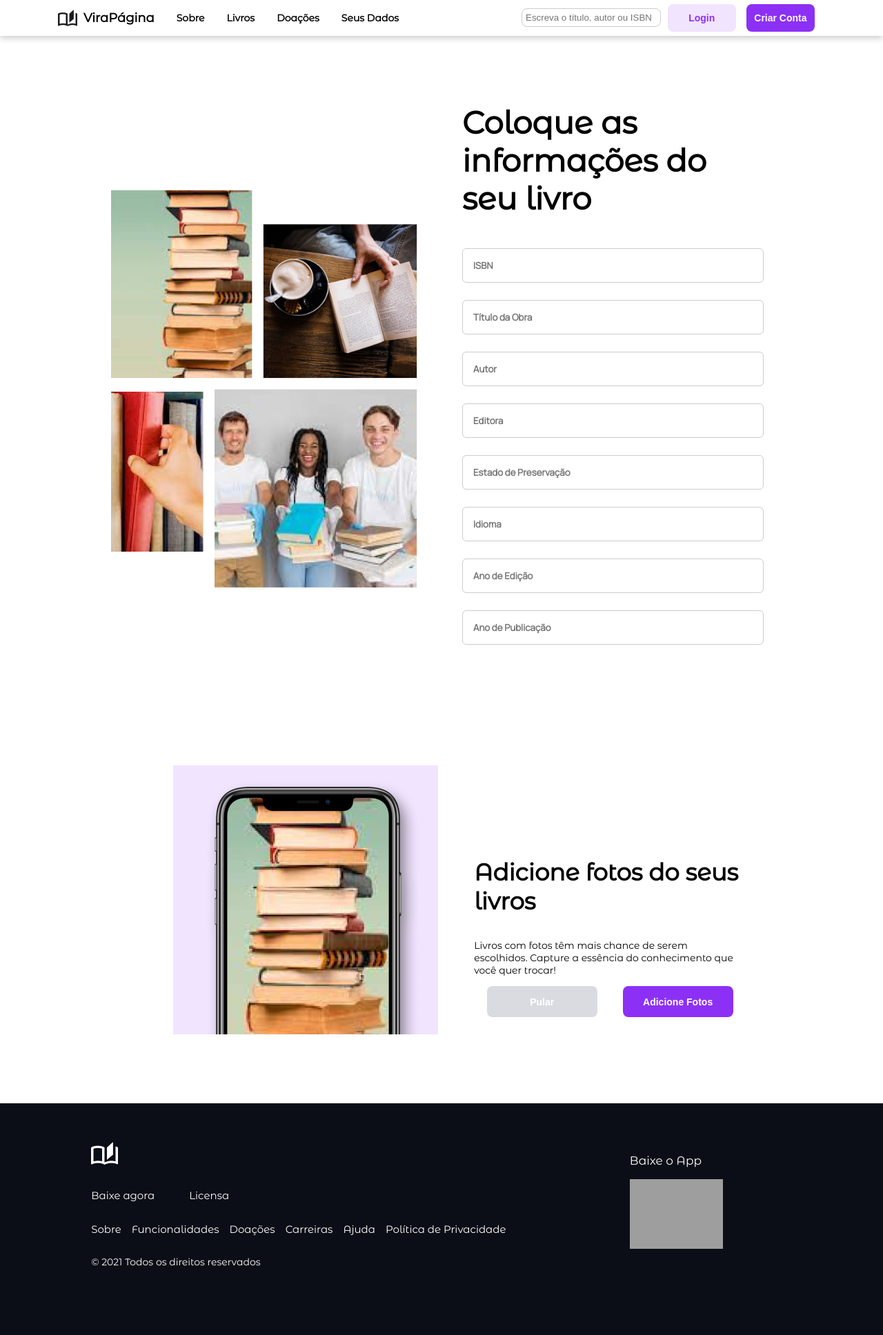
After one commit to Lulq/viraPagina, a Node server app: template views/cadastroLivro.html in a window 1280 px wide. The commit adds this page. Shown: the whole page at 69% size. Run offline with Node 20, Linux system fonts and the light colour scheme; the template is opened without the code that fills it, so the values that code supplies are empty; some libraries are stand-ins or nearby versions; grey boxes are pictures that could not be loaded.

Commit message:
Adicionando view cadastroLivros.html

```diff
--- /dev/null
+++ b/public/css/style-cadastroLivro.css
@@ -0,0 +1,322 @@
+@import url('https://fonts.googleapis.com/css?family=Montserrat+Alternates&display=swap');
+@import url('https://fonts.googleapis.com/css?family=Manrope&display=swap');
+
+
+body {
+  font-family: 'Montserrat Alternates';
+  margin: 0px;
+}
+
+main {
+  display: flex;
+  flex-direction: column;
+  align-items: center;
+}
+
+input {
+  border-radius: 8px;
+  border: 1px solid rgb(204, 204, 204);
+}
+
+
+header {
+  display: flex;
+  width:100%;
+  justify-content: space-around;
+  align-items: center;
+  background-color:white;
+  position:fixed;
+  z-index: 10;
+  top:0;
+  right:0;
+  box-shadow: 0px 2px 10px rgba(0, 0, 0, 0.25);
+
+}
+
+/* Header com campo de busca */
+
+header #wfind.header-right{
+  display: flex;
+  max-width:450px;
+  width:450px;
+  justify-content: space-between;
+  align-items: center;
+}
+
+header #wfind.header-right input {
+  width: 300px;
+  margin: 10px 10px;
+  padding: 5px;
+}
+header #wfind.header-right button {
+  width: 150px;
+  margin-right: 15px;
+
+}
+
+/* ================= Fim do Header com Campo de busca =================== */
+
+.logo {
+  font-family: 'Montserrat Alternates', sans-serif;
+  font-size: 12px;
+  font-weight: 500;
+  display: flex;
+  align-items: center;
+}
+
+.logo img {
+  height: 24px;
+  padding-right: 9px;
+}
+
+.header-left {
+  display: flex;
+  align-items: center;
+  justify-content: space-between;
+  font-size: 14px;
+  font-weight: 700;
+}
+
+.header-left p {
+  padding-left: 32px;
+}
+
+.header-right {
+  width: 212px;
+  display:flex;
+  justify-content: space-between;
+}
+
+button {
+  border:none;
+  border-radius:8px;
+  width: 100px;
+  height: 40px;
+  font-size:14px;
+  font-weight: 700;
+
+}
+
+.header-right button.left {
+  background-color:rgba(241,228,255,1);
+  color: rgba(140,48,245,1);
+}
+
+.header-right button.right {
+  background-color: rgba(140,48,245,1);
+  color: white;
+}
+
+/* Centro-superior */
+
+.top-content {
+
+  position: relative;
+  top: 100px;
+  display: flex;
+  align-items: center;
+  justify-content: space-around;
+  margin-bottom: 130px;
+
+}
+
+.top-left {
+  max-width: 35%;
+  display: flex;
+  align-items: flex-end;
+  justify-content: flex-end;
+  font-size: 30px;
+  font-weight: 800;
+
+}
+
+.top-right {
+  max-width: 10%;
+}
+
+.top-right form{
+
+  display: flex;
+  flex-direction: column;
+  align-items: flex-end;
+}
+
+.top-right input{
+  max-width: 30vw;
+  width: 510px;
+  margin-bottom: 10px;
+  padding: 18px 10px;
+}
+
+.top-right button {
+  background-color: rgba(140,48,245,1);
+  color: white;
+}
+
+
+
+
+.banner-login {
+  align-items: flex-start;
+  margin-top: 150px;
+  display: flex;
+  justify-content: space-around;
+  margin-bottom:  100px;
+}
+
+
+
+.banner {
+  width: 70%;
+  display: flex;
+  align-items: center;
+  justify-content: space-around;
+  margin-top: 120px;
+}
+
+.banner img {
+  width: 100%;
+}
+
+
+
+.login {
+  margin-left: 60px;
+  display: flex;
+  width: 70%;
+  height: auto;
+  flex-direction: column;
+}
+
+.login p {
+  margin-top: 0;
+  font-size: 45px;
+}
+
+.login form {
+  display: flex;
+  flex-direction: column;
+}
+
+.login form input {
+  color: #000;
+  text-align: left;
+  font-family: "Manrope";
+  font-style: normal;
+  font-weight: bold;
+  padding: 15px;
+  width: 90%;
+  margin-bottom: 25px;
+  border-radius: 6px;
+  border: 1px solid rgba(204,204,204);
+}
+
+
+.banner-login2 {
+  align-items: flex-start;
+  margin-top: 150px;
+  display: flex;
+  justify-content: space-around;
+  margin-bottom:  100px;
+}
+
+.celular {
+  width: 70%;
+  display: flex;
+  align-items: center;
+  justify-content: space-around;
+  margin-top: -100px;
+}
+
+.add-foto h3 {
+  font-size: 34px;
+}
+
+.add-foto p {
+  font-size: 14px;
+}
+
+.btn-add {
+  display: flex;
+  justify-content: space-around;
+}
+
+.add-left button {
+  width: 160px;
+  height: 45px;
+  font-size: 14px;
+  background-color: #d9dbe1;
+  color: white;
+}
+
+.add-right button {
+  width: 160px;
+  height: 45px;
+  font-size: 14px;
+  background-color: rgba(140,48,245,1);
+  color: white;
+}
+
+
+footer {
+
+  position:absolute;
+
+  height: 280px;
+  width:100%;
+  display:flex;
+  justify-content: space-around;
+  padding-top: 56px;
+  background-color: rgba(11, 13, 23, 1);
+  color: white;
+  font-size: 15px;
+
+
+}
+
+footer .footer-left {
+  width: auto;
+  display:flex;
+  flex-direction: column;
+
+
+}
+
+footer .footer-left img {
+  width: 39px;
+  margin-bottom: 20px;
+}
+
+footer .footer-left .linha-1 {
+  width: 200px;
+  display: flex;
+  justify-content: space-between;
+
+}
+
+footer .footer-left .linha-2 {
+  display: flex;
+  justify-content: space-between;
+
+}
+
+footer .footer-left .linha-2 p {
+  padding-right: 15px;
+}
+
+footer .footer-left .linha-3 {
+  font-size: 14px;
+  font-weight: 400;
+}
+
+footer .footer-right {
+  display:flex;
+  flex-direction: column;
+  position:relative;
+  left:-100px;
+  font-size: 17px;
+}
+
+.footer-right img {
+  width:135px;
+}
--- /dev/null
+++ b/views/cadastroLivro.html
@@ -0,0 +1,120 @@
+<!DOCTYPE html>
+<html lang="en">
+
+<head>
+    <meta charset="UTF-8">
+    <meta http-equiv="X-UA-Compatible" content="IE=edge">
+    <meta name="viewport" content="width=device-width, initial-scale=1.0">
+    <title>Cadastrar Livros</title>
+    <link rel="stylesheet" href="/public/css/style-cadastroLivro.css">
+</head>
+
+<body>
+    <header>
+        <div class="header-left">
+            <div class="logo">
+                <img src="/public/img/Vector.png" alt="">
+                <h2>ViraPágina</h2>
+            </div>
+            <p>Sobre</p>
+            <p>Livros</p>
+            <p>Doações</p>
+            <p>Seus Dados</p>
+        </div>
+        <div class="header-right" id="wfind">
+            <input type="text" placeholder="Escreva o título, autor ou ISBN"> </input>
+            <button class="left">Login</button>
+            <button class="right">Criar Conta</button>
+        </div>
+    </header>
+
+    </section>
+
+
+    <main>
+        <div class="banner-login">
+
+            <div class="banner">
+                <img src="/public/img/imageprincipal.png" alt="Instagram" class="logo">
+            </div>
+
+            <div class="login">
+                <p><strong>Coloque as<br> informações do <br> seu livro</strong> </p>
+                <form>
+                    <input type="text" name="ISBN" id="livros" placeholder="ISBN">
+                    <input type="text" name="titulo" id="livros" placeholder="Título da Obra" required>
+                    <input type="text" name="autor" id="autor" placeholder="Autor">
+                    <input type="text" name="editora" id="editora" placeholder="Editora">
+                    <input type="text" name="estado" id="livros" placeholder="Estado de Preservação">
+                    <input type="text" name="idioma" id="livros" placeholder="Idioma">
+                    <input type="name" name="nome" id="nome" placeholder="Ano de Edição">
+                    <input type="text" name="ano" id="livros" placeholder="Ano de Publicação">
+                </form>
+            </div>
+        </div>
+
+
+        <div class="banner-login2">
+
+            <div class="celular">
+                <img src="/public/img/celular.png" alt="celular" class="logo">
+            </div>
+
+            <div class="add-foto">
+                <h3><strong>Adicione fotos do seus livros </strong> </h3>
+                <p>Livros com fotos têm mais chance de serem <br> escolhidos. Capture a essência do conhecimento que você quer trocar!</p>
+
+                <div class="btn-add">
+
+                <div class="add-left">
+                    <button>Pular</button>
+                </div>
+
+                <div class="add-right">
+                    <button>Adicione Fotos</button>
+                </div>
+
+                </div>
+            </div>
+
+        </div>
+
+
+
+
+
+
+
+    </main>
+
+    <footer>
+        <div class="footer-left">
+            <img src="/public/img/Vector2.png" alt="Ícone de livro">
+            <div class="linha-1">
+                <p>Baixe agora</p>
+                <p>Licensa</p>
+            </div>
+            <div class="linha-2">
+                <p>Sobre</p>
+                <p>Funcionalidades</p>
+                <p>Doações</p>
+                <p>Carreiras</p>
+                <p>Ajuda</p>
+                <p>Política de Privacidade</p>
+
+            </div>
+            <div class="linha-3">
+                <p>© 2021 Todos os direitos reservados</p>
+            </div>
+        </div>
+        <div class="footer-right">
+            <p>Baixe o App</p>
+            <img src="https://www.freepnglogos.com/uploads/app-store-logo-png/apple-app-store-travel-awards-globestamp-7.png" alt="">
+
+        </div>
+
+    </footer>
+
+</body>
+
+</html>
--- a/views/cadastroUsuario.html
+++ b/views/cadastroUsuario.html
@@ -27,6 +27,7 @@
             <button class="right">Criar Conta</button>
         </div>
     </header>
+
     </section>
 
 
```
Also changed, not shown: public/img/celular.png (added).
